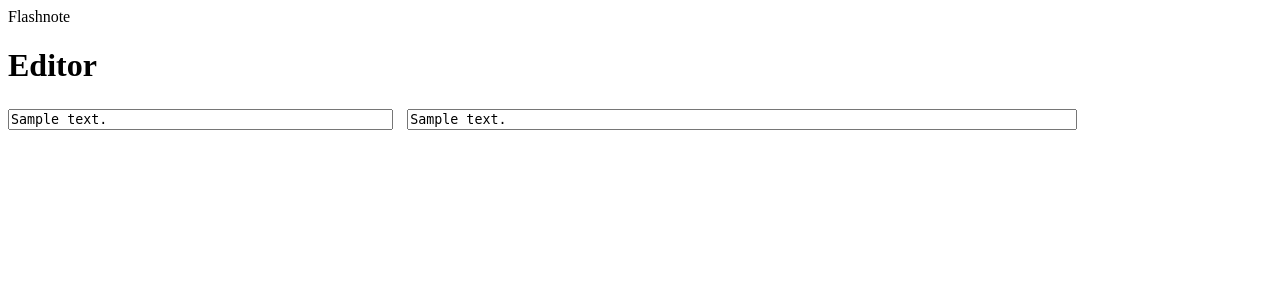
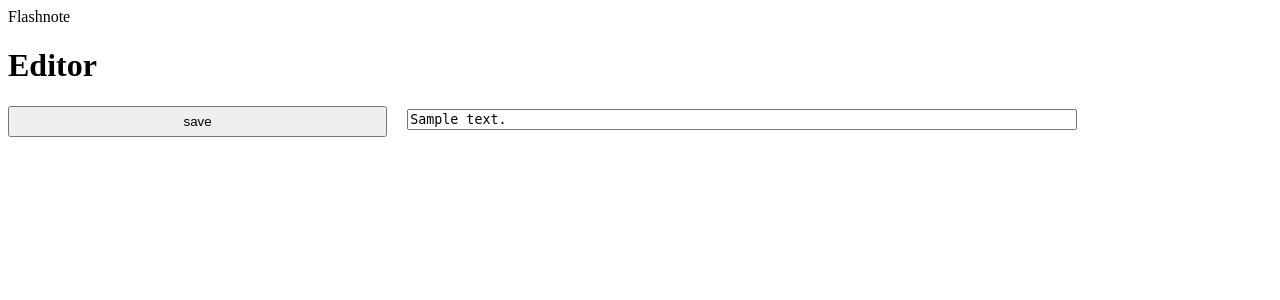
Before and after one commit to troshchiy/flashnote, a Django app: page /editor/ in a window 1280 px wide. Shown: the top 300 px of the page. Run offline with Django 5.2, Linux system fonts and the light colour scheme; tables that the repository leaves empty hold one stand-in row (values such as "Sample post").

Commit message:
Delete model Question

```diff
--- a/flashnote/editor/admin.py
+++ b/flashnote/editor/admin.py
@@ -1,6 +1,5 @@
 from django.contrib import admin
-from .models import Note, Question
+from .models import Note
 
 
 admin.site.register(Note)
-admin.site.register(Question)
--- a/flashnote/editor/forms.py
+++ b/flashnote/editor/forms.py
@@ -1,5 +1,5 @@
 from django import forms
-from .models import Note, Question
+from .models import Note
 
 
 class NoteForm(forms.ModelForm):
@@ -12,13 +12,4 @@ class NoteForm(forms.ModelForm):
         })}
         labels = {'text': ''}
 
-
-class QuestionForm(forms.ModelForm):
-    class Meta:
-        model = Question
-        fields = ['text']
-        widgets = {'text': forms.Textarea(attrs={
-            'rows': 1,
-            'oninput': 'auto_grow(this)',
-        })}
-        labels = {'text': ''}
+NoteFormSet = forms.modelformset_factory(Note, form=NoteForm, fields=['text'], extra=0)
--- a/flashnote/editor/models.py
+++ b/flashnote/editor/models.py
@@ -12,15 +12,3 @@ class Note(models.Model):
 
     def __str__(self):
         return f'Note id:{self.id}\nText: "{self.text}"'
-
-
-class Question(models.Model):
-    id = models.UUIDField(primary_key=True, default=uuid4, editable=False)
-    note = models.OneToOneField(Note, on_delete=models.CASCADE)
-    text = models.TextField()
-    author = models.ForeignKey(User, on_delete=models.CASCADE, related_name='questions')
-    created = models.DateTimeField(auto_now_add=True)
-    updated = models.DateTimeField(auto_now=True)
-
-    def __str__(self):
-        return f'Question id: {self.id}\nNote id: {self.note}\nLabel: "{self.text}"'
--- a/flashnote/editor/templates/editor/notes/list.html
+++ b/flashnote/editor/templates/editor/notes/list.html
@@ -5,13 +5,17 @@
 
 {% block content %}
     <h1>Editor</h1>
-    <div class="container">
-        {% for note_form, question_form in notes_questions_forms %}
-            {% if question_form %}
-                <div class="question">{{ question_form.as_p }}</div>
-            {% endif %}
-            <div class="note">{{ note_form.as_p }}</div>
+    <form class="container" action="{% url 'editor:notes_questions_list' %}" method="post">
+        <input class="" type="submit" value="save">
+        {% csrf_token %}
+        {{ questions_formset.management_form }}
+        {% for form in questions_formset %}
+            <div class="question">{{ form.as_p }}</div>
         {% endfor %}
-    </div>
+        {{ notes_formset.management_form }}
+        {% for form in notes_formset %}
+            <div class="note">{{ form.as_p }}</div>
+        {% endfor %}
+    </form>
     <script src="{% static 'scripts/main.js' %}"></script>
 {% endblock %}
--- a/flashnote/editor/views.py
+++ b/flashnote/editor/views.py
@@ -1,18 +1,18 @@
 from django.shortcuts import render
-from .models import Note, Question
-from .forms import NoteForm, QuestionForm
+from .models import Note
+from .forms import NoteForm, NoteFormSet
 
 
 def notes_questions_list(request):
-    notes = Note.objects.all()
-    notes_questions_forms = []
-    for note in notes:
-        note_form = NoteForm(instance=note)
-        try:
-            question = Question.objects.get(note=note)
-            question_form = QuestionForm(instance=question)
-        except Question.DoesNotExist:
-            question_form = None
-        notes_questions_forms.append((note_form, question_form))
-
-    return render(request, 'editor/notes/list.html', {'notes_questions_forms': notes_questions_forms})
+    notes_formset = NoteFormSet(queryset=Note.objects.all().order_by('created'))
+    for note in notes_formset:
+        print(note)
+    if request.method == 'POST':
+        #print(request.POST)
+        new_notes_formset = NoteFormSet(request.POST)
+        for note in new_notes_formset:
+            print(note.instance.__class__)
+            print(note.instance.id)
+            print(note.instance.text)
+            print(note.instance.created)
+    return render(request, 'editor/notes/list.html', {'notes_formset': notes_formset})
```
Also changed, not shown: flashnote/editor/migrations/0003_delete_question.py (added).
